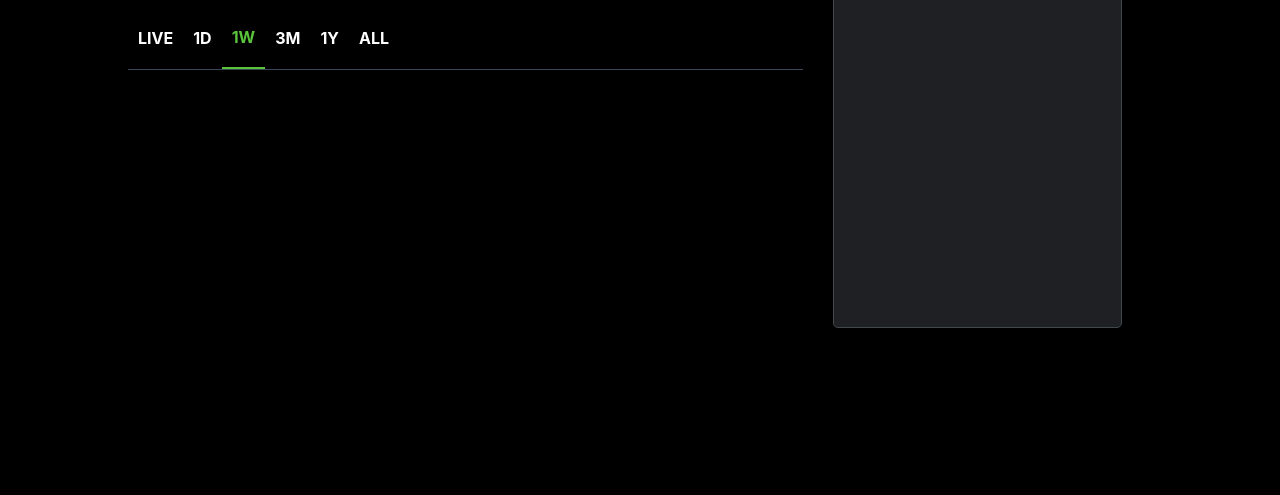
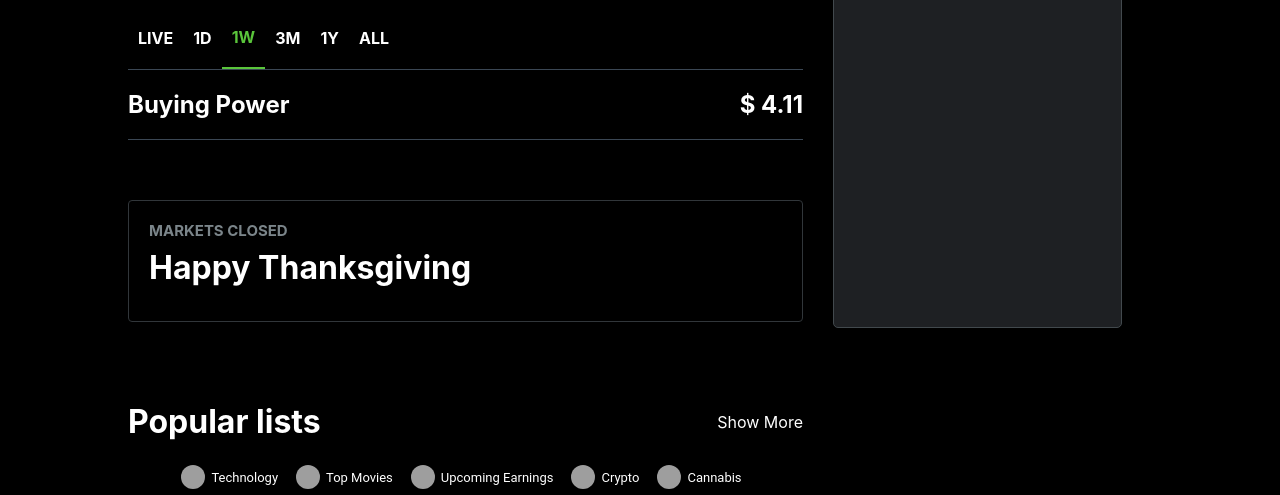
Before and after one commit to damianoncloud/robinhood, a React (Create React App) app: page / in a window 1280 px wide. Shown: the part 306-801 px from the top of the page. Built offline with nearby package versions, Linux system fonts and the light colour scheme; no server answers; the database is empty; grey boxes are pictures that could not be loaded.

Commit message:
Newsfeed sections and Chip done

```diff
--- a/src/Newsfeed.css
+++ b/src/Newsfeed.css
@@ -23,3 +23,49 @@
 .newsfeed__chart {
     width: 100%;
 }
+
+.newsfeed__buying__section {
+    display: flex;
+    justify-content: space-between;
+    border-bottom: 1px solid #3b4754;
+    padding: 20px 0px 20px 0px;
+}
+
+.newsfeed__market__section {
+    margin-top: 60px;
+}
+
+.newsfeed__market__box {
+    height: 10vh;
+    padding: 20px;
+    border: 1px solid #31363A;
+    border-radius: 4px;
+    text-align: left;
+}
+
+.newsfeed__market__box p {
+    color: #7B858A;
+    font-size: 15px;
+    text-transform: uppercase;
+    font-weight: 700;
+    margin-bottom: 8px;
+}
+
+.newsfeed__popularlists__intro {
+    display: flex;
+    justify-content: space-between;
+    align-items: center;
+    padding: 20px 0px 20px 0px;
+}
+
+.newsfeed__popularlists__section {
+    margin-top: 60px;
+}
+
+.newsfeed_popularlists_badges span {
+    color: white;
+}
+
+.topic__badge {
+    border: 1px solid grey;
+}
--- a/src/Newsfeed.js
+++ b/src/Newsfeed.js
@@ -1,9 +1,26 @@
-import React from 'react';
+import React, { useState } from 'react';
 import './Newsfeed.css';
 import LineGraph from './LineGraph.js';
 import TimeLine from './TimeLine.js';
+import Chip from '@material-ui/core/Chip';
+import { Avatar } from '@material-ui/core';
+
 
 export default function Newsfeed() {
+
+    const [popularTopics, setTopics] = useState([
+        "Technology",
+        "Top Movies",
+        "Upcoming Earnings",
+        "Crypto",
+        "Cannabis",
+        "Healthcare Supplies",
+        "Index ETFs",
+        "Technology",
+        "China",
+        "Pharma",
+    ]);
+
     return (
         <div className="Newsfeed">
             <div className="newsfeed__container">
@@ -17,6 +34,34 @@ export default function Newsfeed() {
                         <TimeLine />
                     </div>
                 </div>
+                <div className="newsfeed__buying__section">
+                    <h2> Buying Power</h2>
+                    <h2> $ 4.11</h2>
+                </div>
+                <div className="newsfeed__market__section">
+                    <div className="newsfeed__market__box">
+                        <p> Markets closed</p>
+                        <h1> Happy Thanksgiving</h1>
+                    </div>
+                </div>
+                <div className="newsfeed__popularlists__section">
+                    <div className="newsfeed__popularlists__intro">
+                        <h1>Popular lists</h1>
+                        <p>Show More</p>
+                    </div>
+                    <div className="newsfeed_popularlists_badges">
+                        {popularTopics.map((topic) => (
+                            <Chip
+                                className="topic__badge"
+                                variant="outlined"
+                                label={topic}
+                                avatar={<Avatar
+                                    src={`https://avatars.dicebear.com/api/human/${topic}.svg`}
+                                />}
+                            />
+                        ))}
+                    </div>
+                </div>
             </div>
         </div>
     )
```
Also changed, not shown: 1 other file (tests, documents, lock files or other folders).
